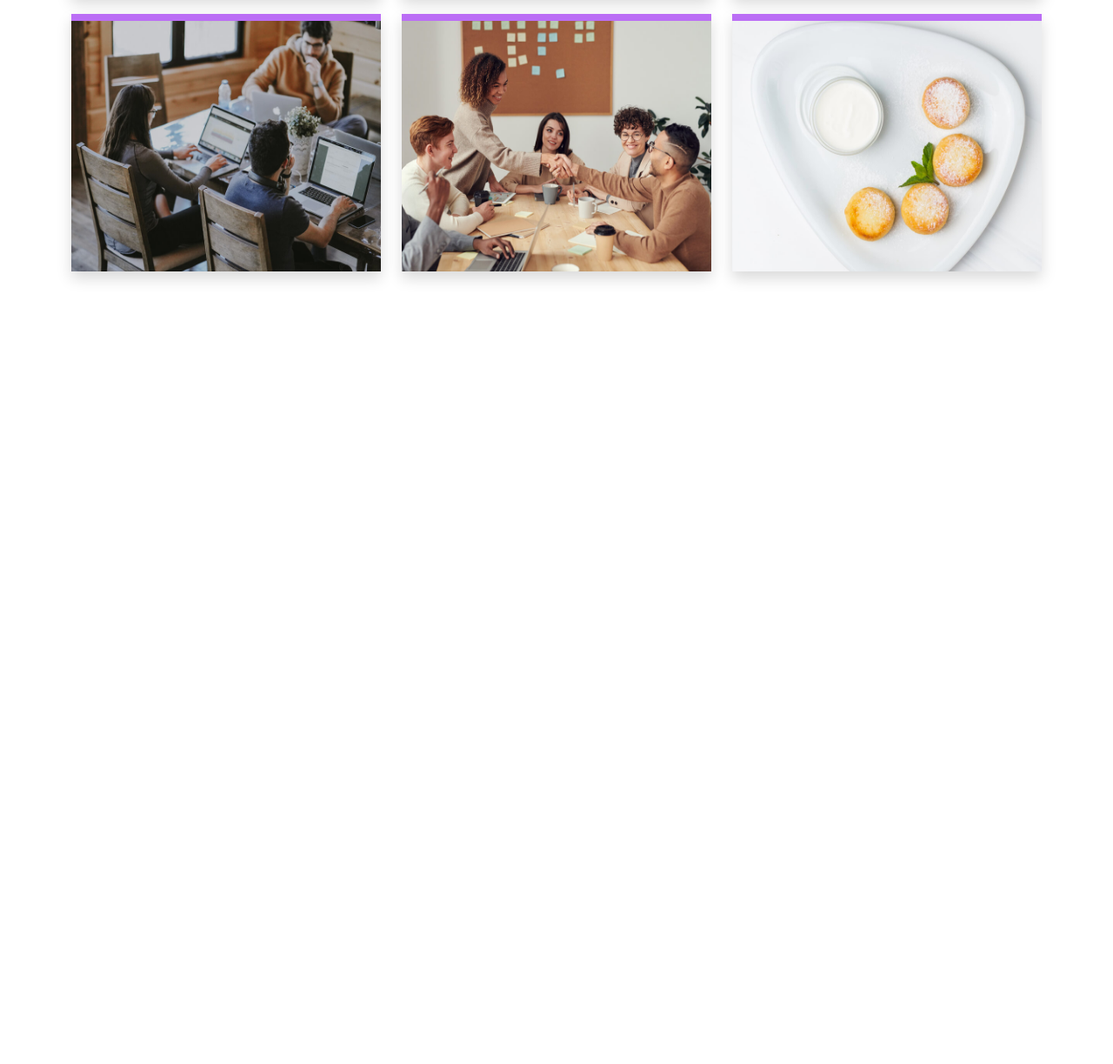
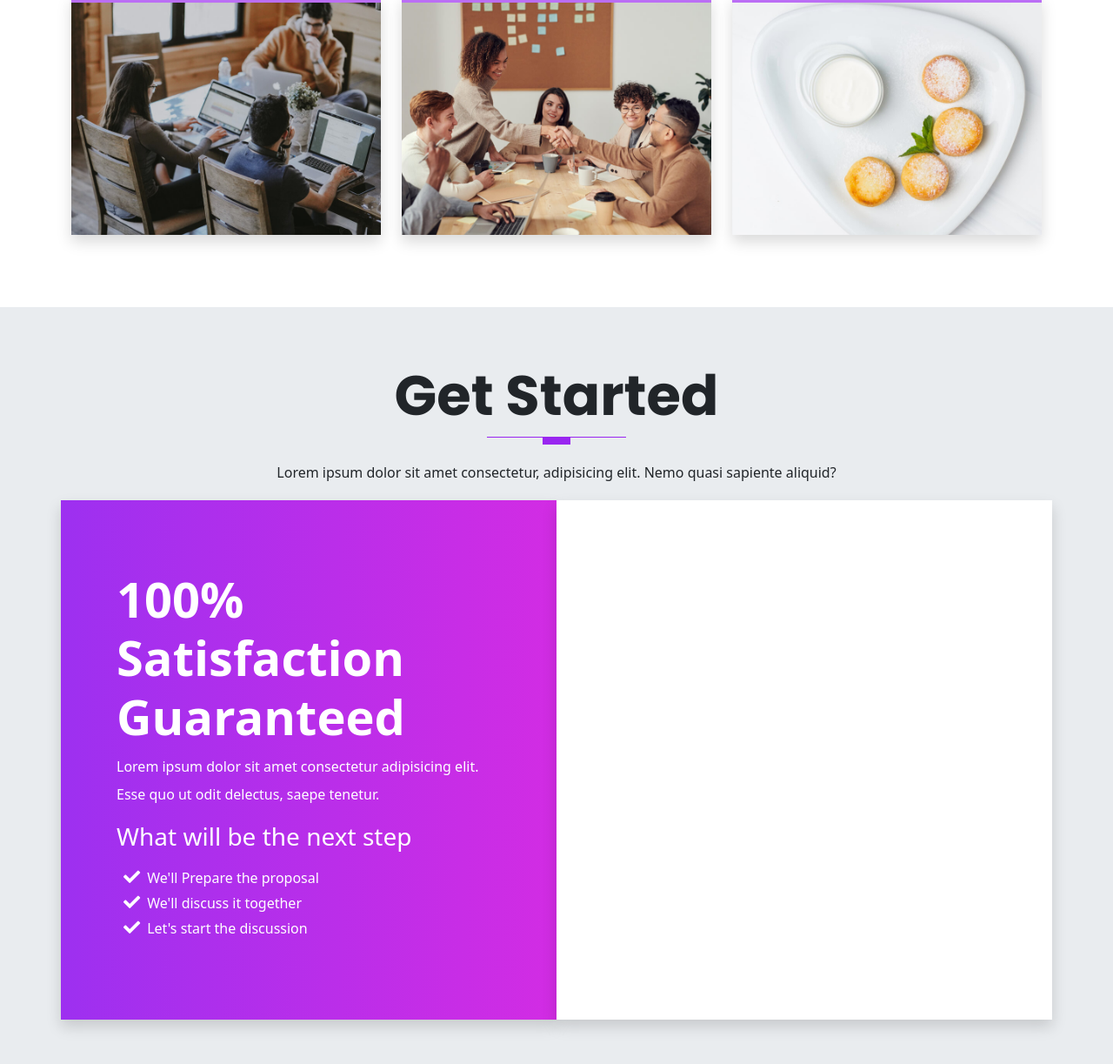
Before and after one commit to PuneetSivananda/bootstrap-5, a website: page index.html in a window 1280 px wide. Shown: the part 6130-7353 px from the top of the page at 87% size. Before the commit the page ends 6525 px from the top, so only its background shows below. Drawn offline with Linux system fonts and the light colour scheme.

Commit message:
feat: left part of getting started section

```diff
--- a/index.html
+++ b/index.html
@@ -691,6 +691,42 @@
     </div>
   </section>
 
+  <!--////////////////////////////////////////////////////////////////////////////////////
+                            SECTION 8 GET STARTED SECTION
+    /////////////////////////////////////////////////////////////////////////////////////-->
+
+  <section id="contact" class="get-started">
+    <div class="container">
+      <div class="row text-center">
+        <h1 class="display-3 fw-bold text-capitalize">Get Started</h1>
+        <div class="heading-line"></div>
+        <p class="lh-lg">
+          Lorem ipsum dolor sit amet consectetur, adipisicing elit. Nemo quasi sapiente aliquid?
+        </p>
+      </div>
+      <!--////////////////////////////////////////////////////////////////////////////////////
+                            SECTION 8 TWO COLUMN SECTION
+        /////////////////////////////////////////////////////////////////////////////////////-->
+      <div class="row text-white">
+        <col-12 class="col-lg-6 gradient shadow p-3">
+          <div class="cta-info w-100">
+            <h4 class="display-4 fw-bold">100% Satisfaction Guaranteed</h4>
+            <p class="lh-lg">
+              Lorem ipsum dolor sit amet consectetur adipisicing elit. Esse quo ut odit delectus, saepe tenetur.
+            </p>
+            <h3 class="display-3--brief">What will be the next step</h3>
+            <ul class="cta-info__list">
+              <li>We'll Prepare the proposal</li>
+              <li>We'll discuss it together</li>
+              <li>Let's start the discussion</li>
+            </ul>
+          </div>
+        </col-12>
+        <col-12 class="col-lg-6 bg-white shadow p-3">
+        </col-12>
+      </div>
+    </div>
+  </section>
 
 
   <script src="/assests/js/bootstrap.bundle.js"></script>
--- a/scss/components/_mixins.scss
+++ b/scss/components/_mixins.scss
@@ -14,6 +14,6 @@
 
 // Transition Property
 @mixin transitionProperty{
-  transition-duration: 10000ms;
+  transition-duration: 1000ms;
   transition-property: all;
 }
--- a/scss/sections/_get-started.scss
+++ b/scss/sections/_get-started.scss
@@ -0,0 +1,38 @@
+@use "../custom" as *;
+@use "../components/mixins" as *;
+
+.get-started{
+  padding: 4rem 0;
+  background-color: $gray-200;
+}
+
+//GRADIENT BG
+.gradient{
+  background: linear-gradient(to right, rgba($primary, 0.95), rgba($secondary, 0.95));
+}
+
+.cta-info{
+  padding: 3rem;
+  margin: 1rem 0;
+
+  &__list{
+    position: relative;
+    list-style-type: none;
+    display: block;
+    padding-top: 0.5rem;
+    padding-left: 0.5rem;
+    margin-bottom: 0.7rem;
+
+    li::before{
+      font-family: "Font Awesome 5 Free";
+      content: "\f00c";
+      font-weight: 600;
+      margin-right: 0.5rem;
+      font-size: 1.2rem;
+    }
+  }
+
+  display-3--brief{
+
+  }
+}
```
Also changed, not shown: assests/css/style.css, 1 other file.
